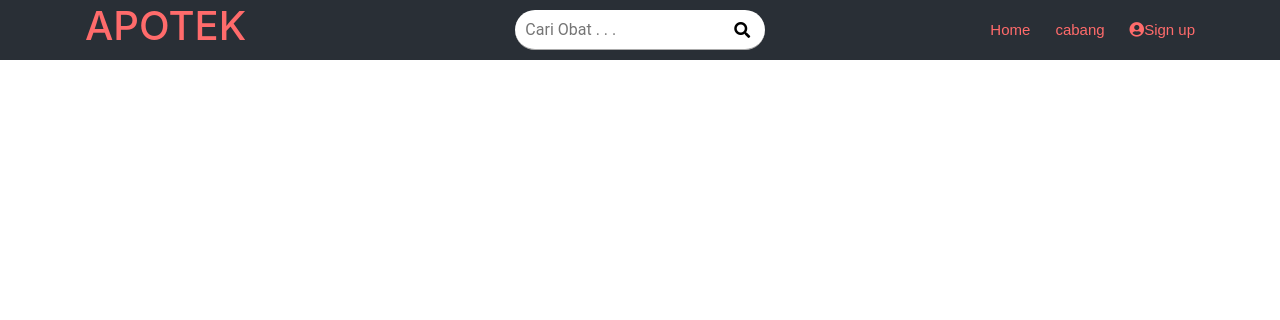
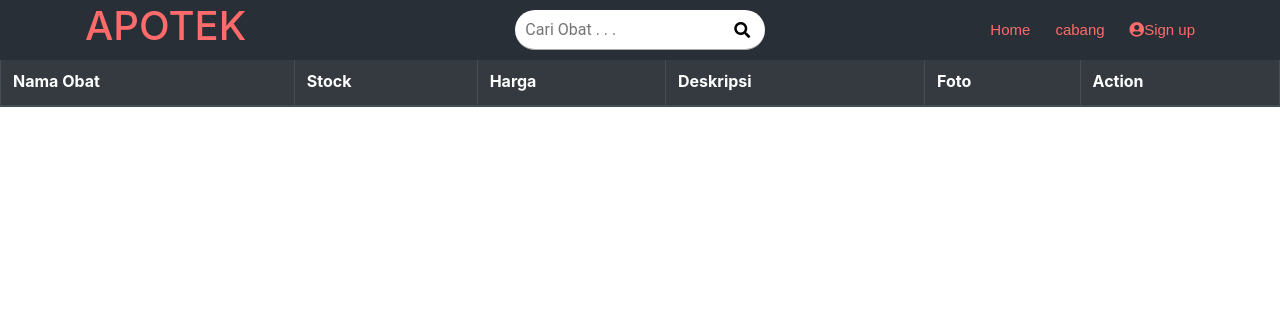
Before and after one commit to wslsteven161/PROYEK-APLIN, a PHP site: page /browseitem.php in a window 1280 px wide. Shown: the top 320 px of the page. Run offline with PHP 8.4, Linux system fonts and the light colour scheme; lists and menus that the app fills with data are empty; some libraries are stand-ins or nearby versions.

Commit message:
Update browseitem.php

```diff
--- a/browseitem.php
+++ b/browseitem.php
@@ -155,23 +155,39 @@
             </nav>
         </div>
     </header>
+    <h1 style="color:gray;">List Obat</h1>
+    <table class="table table-dark table-bordered table-hover">
+        <thead>
+            <tr>
+                <th>Nama Obat</th>
+                <th>Stock</th>
+                <th>Harga</th>
+                <th>Deskripsi</th>
+                <th>Foto</th>
+                <th>Action</th>
+            </tr>
+        </thead>
+        <tbody id="obat-table">
+
+        </tbody>
+    </table>
 </body>
-<script>
-    // $(document).ready(function(){
-    //     $.ajax({
-    //         url:"Utils/getAllObat.php",
-    //         type: "POST",
-    //         data: "HTML",
-    //         success: function(datas, status){
-    //             let user = JSON.parse(datas);
-    //             $("#user").val(user['username']);
-    //             $("#email").val(user['email']);
-    //             $("#password").val('password');
-    //         },
-    //         error:function(data){
+<!-- <script>
+    $(document).ready(function(){
+        $.ajax({
+            url:"Utils/getAllObat.php",
+            type: "POST",
+            data: "HTML",
+            success: function(datas, status){
+                let user = JSON.parse(datas);
+                $("#user").val(user['username']);
+                $("#email").val(user['email']);
+                $("#password").val('password');
+            },
+            error:function(data){
 
-    //         }
-    //     });
-    // });
-</script>
+            }
+        });
+    });
+</script> -->
 </html>
```
